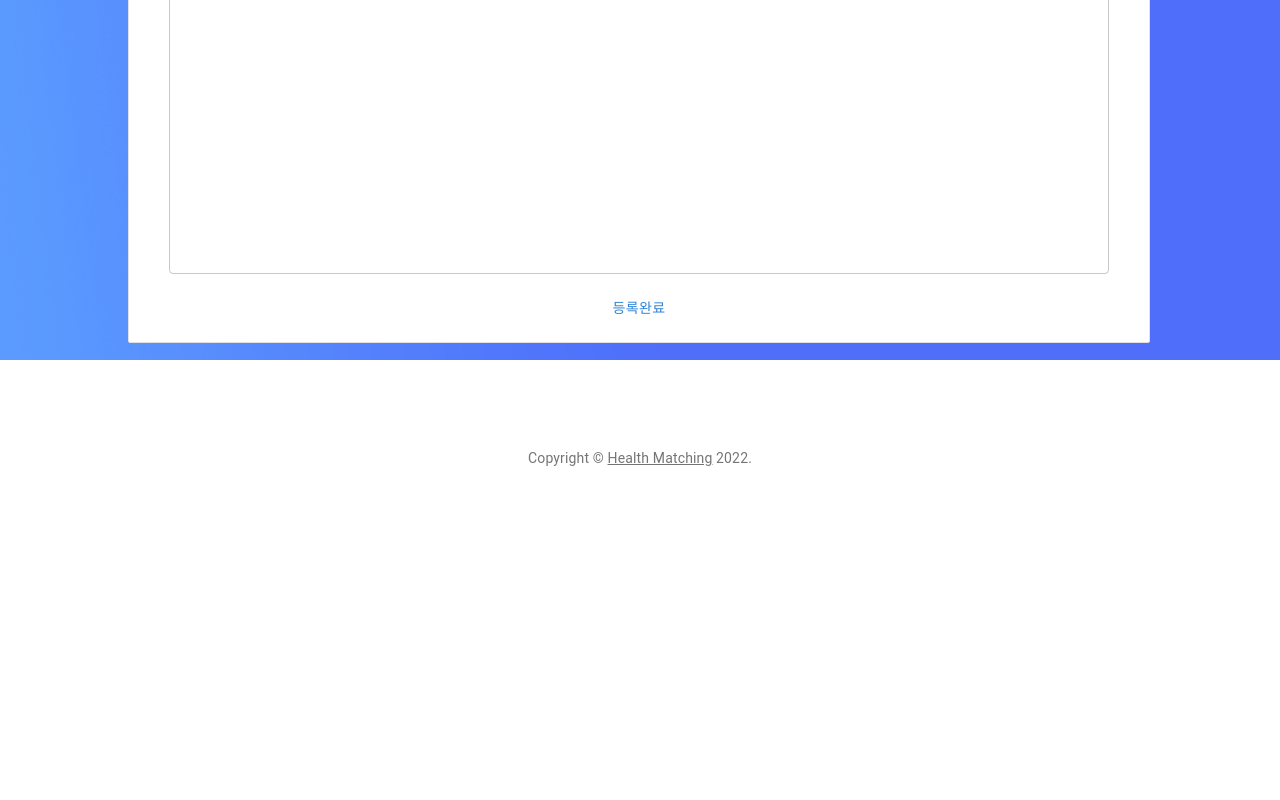
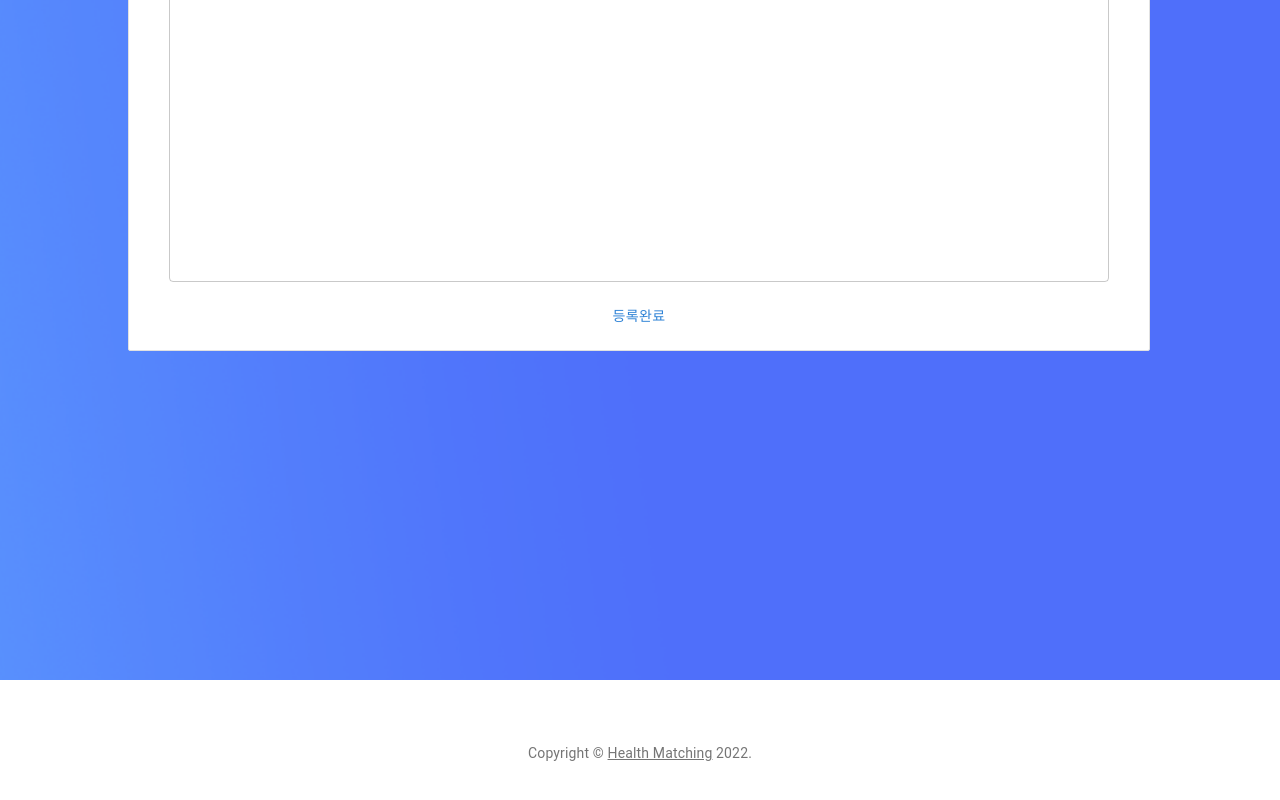
Before and after one commit to seo-jiwon/React-Web-Health-Match, a React (Create React App) app: page /curriculum in a window 1280 px wide. Shown: the part 440-1240 px from the top of the page. Before the commit the page ends 956 px from the top, so only its background shows below. Built offline with nearby package versions, Linux system fonts and the light colour scheme.

Commit message:
푸터고정 및 배경이미지 조절

```diff
--- a/src/BackImage.css
+++ b/src/BackImage.css
@@ -1,6 +1,7 @@
 .App {
     background-image: url('./pages/img/back.png');
-    height: 100vh;
+    min-height: 100%;
+    height: 140vh;
     flex: 1;
     position: absolute;
     background-position: center;
--- a/src/pages/Curriculum.js
+++ b/src/pages/Curriculum.js
@@ -33,7 +33,8 @@ export default function Curriculum() {
   }
 
   return (
-    <div>
+    <body className="body">
+      <div className="footer_fix">
         <Navbar/>
         <div className="main">
           <div className="curri_inner">
@@ -55,7 +56,10 @@ export default function Curriculum() {
             </div>
           </div>
         </div>
-      <Footer/>
+        <div className="footer">
+          <Footer />
         </div>
+      </div>
+    </body>
   );
 }
--- a/src/pages/Detail.css
+++ b/src/pages/Detail.css
@@ -1,3 +1,26 @@
+.body {
+  height: 100%;
+}
+
+.footer_fix {
+  /* height: auto;
+  min-height: 100%;
+  padding-bottom: 123px; */
+
+  position: relative;
+  min-height: 100%;
+  padding-bottom: 123px;
+}
+
+.footer {
+  /* height: 123px;
+  position: relative;
+  transform: translateY(-100%); */
+  width: 100%;
+  position: absolute;
+  bottom: 0;
+}
+
 .Post {
   /* width: 65%;
   margin: 0 auto;
--- a/src/pages/Detail.js
+++ b/src/pages/Detail.js
@@ -71,9 +71,11 @@ const Detail = () => {
         )
     } else {
         return (
-            <div>
+            <body className="body">
+                <div className="footer_fix">
                     <Navbar />
                     <div classNmae="main">
+                    {/* <div  className="footer_fix"> */}
                         <div className='detail_inner'>
                             <div className='detail_cont'>
                                 <table className="table">
@@ -96,8 +98,11 @@ const Detail = () => {
                             </div>
                         </div>
                     </div>
-            <Footer/>
+                    <div className="footer">
+                        <Footer />
                     </div>
+                </div>
+            </body>
         )
     }
 }
```
Lines whose indentation alone changed are shown as unchanged.
